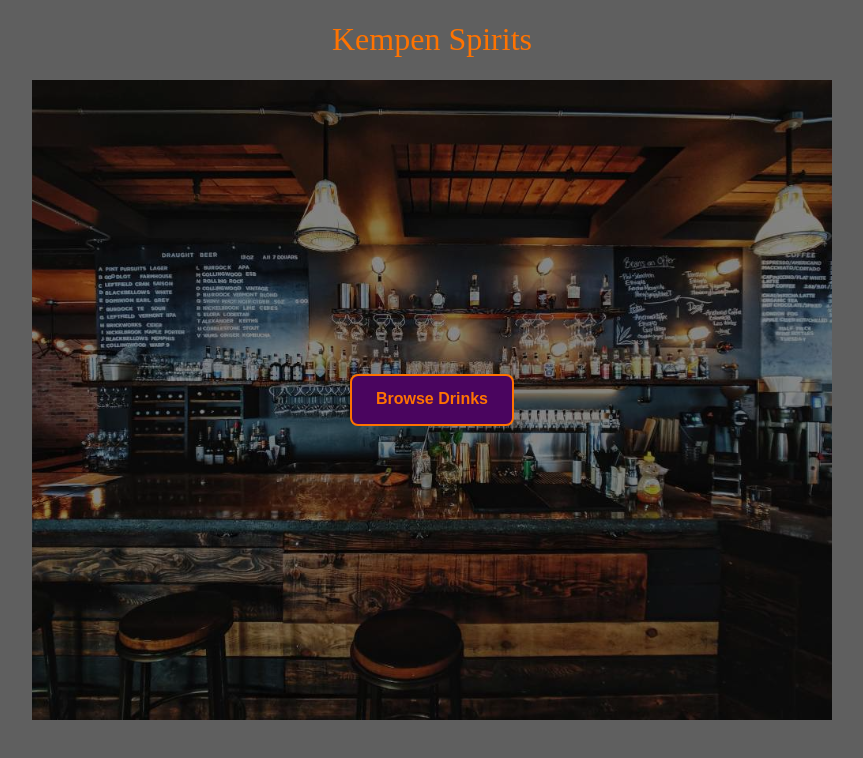
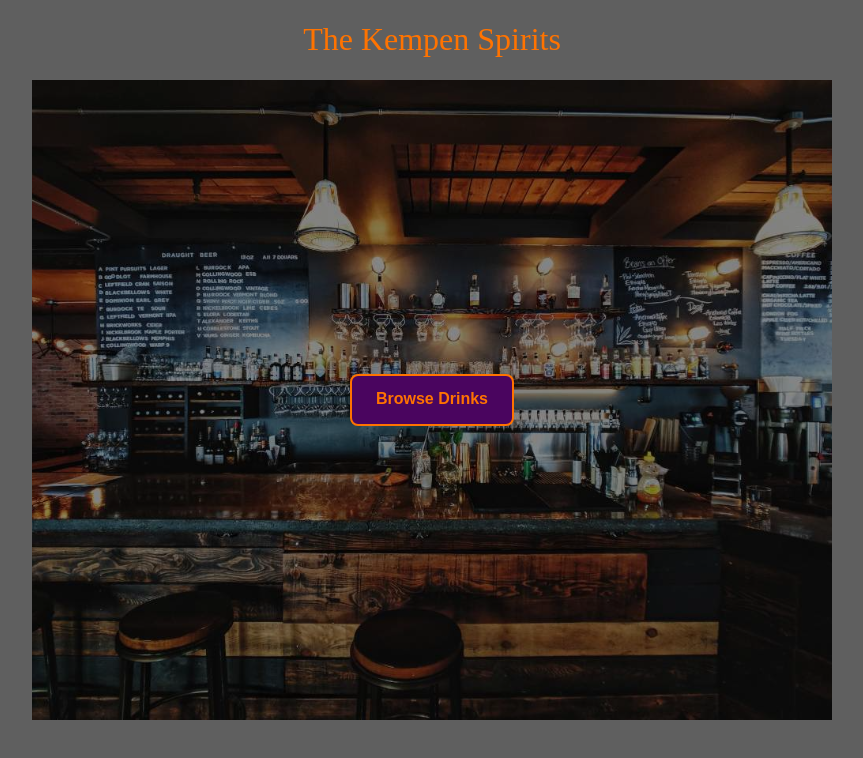
Before and after one commit to dkempen98/menu-application, a React (Create React App) app in the folder client/: page / in a window 1280 px wide. Shown: the top 758 px of the page, without its empty margins (208-1071 px from the left). Built offline with nearby package versions, Linux system fonts and the light colour scheme; a web font is replaced by a local one.

Commit message:
Final font fix push

```diff
--- a/client/src/App.css
+++ b/client/src/App.css
@@ -204,7 +204,7 @@ body {
 
 .category-items div {
   color: white;
-  font-size: 1.75em;
+  font-size: 1.33em;
   text-shadow: -1px -1px 1px black, -1px 1px 1px black, 1px 1px 1px black, 1px -1px 1px black;
 }
 
--- a/client/src/pages/LandingPage.js
+++ b/client/src/pages/LandingPage.js
@@ -4,7 +4,7 @@ export default function LandingPage() {
     return(
         <div>
             <h1 className="page-header">
-                Kempen Spirits
+                The Kempen Spirits
             </h1>
             <div className="landing-container">
                 <a href="/drinks">
```
